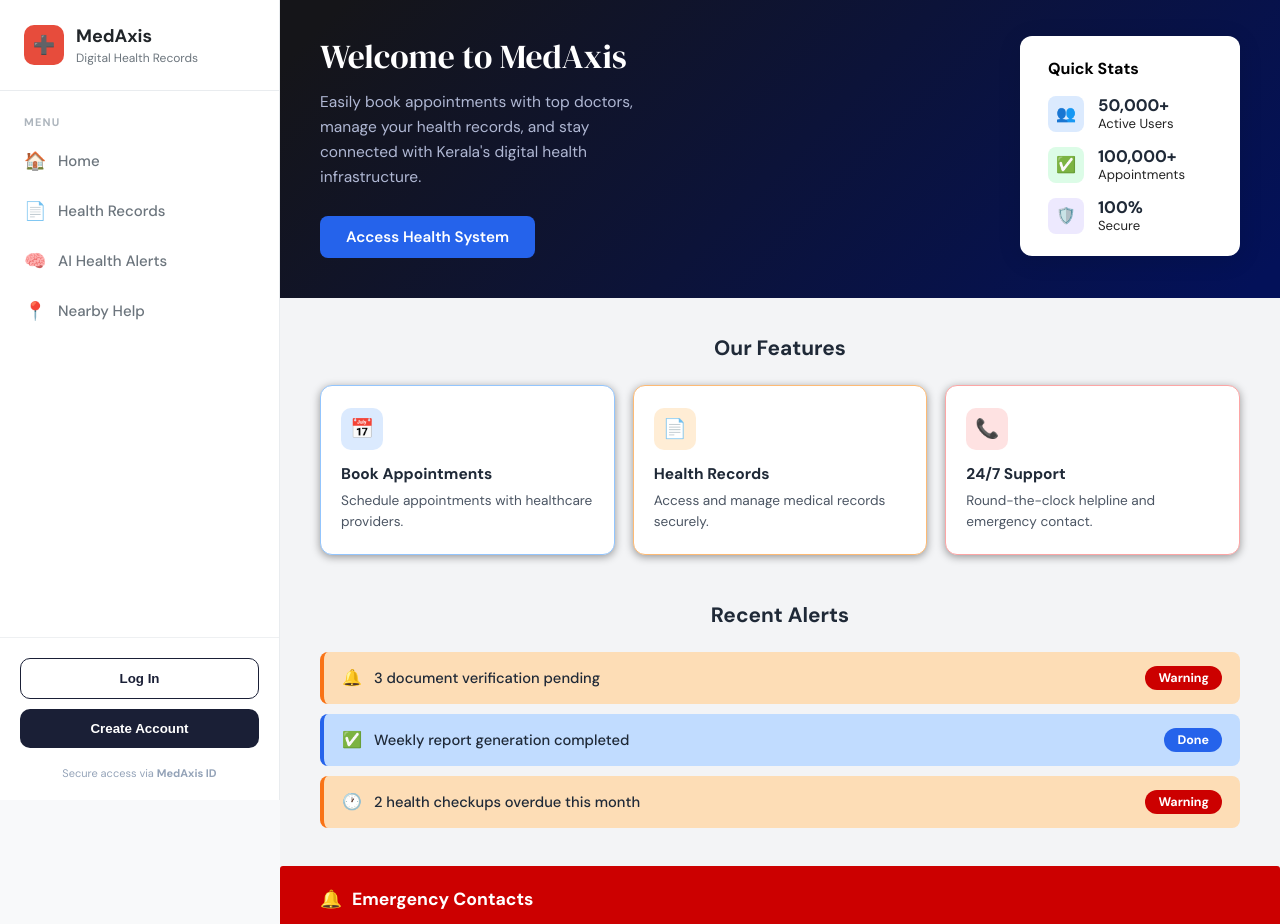
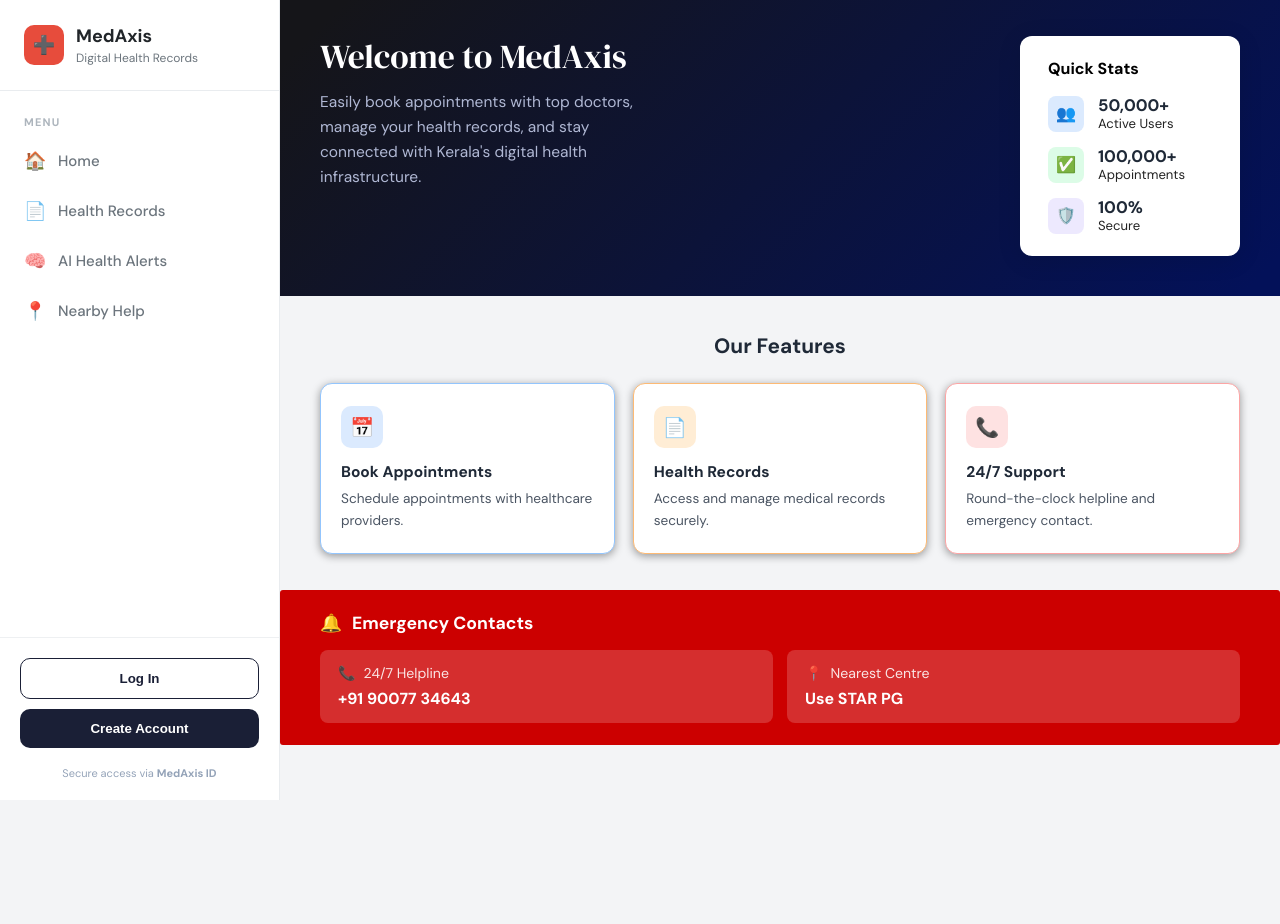
Before and after one commit to Souvik-saha04/neuronex-user, a Next.js app in the folder neuronex_user/: page / in a window 1280 px wide. Shown: the top 924 px of the page. After the commit the page ends 800 px from the top, so only its background shows below. Built offline with nearby package versions, Linux system fonts and the light colour scheme.

Commit message:
other than logos all done

```diff
--- a/neuronex_user/app/page.tsx
+++ b/neuronex_user/app/page.tsx
@@ -72,7 +72,7 @@ export default function MedAxis() {
             records, and stay connected with Kerala's digital health
             infrastructure.
           </p>
-          <button className={styles["btn-primary"]}>Access Health System</button>
+          {/* <button className={styles["btn-primary"]}>Access Health System</button> */}
         </div>
 
         {/* Quick Stats Card */}
@@ -106,7 +106,7 @@ export default function MedAxis() {
       </section>
 
       {/* ── Alerts ── */}
-      <section className={styles["alerts-section"]}>
+      {/* <section className={styles["alerts-section"]}>
         <h3 className={styles["alerts-title"]}>Recent Alerts</h3>
         {alerts.map((a, i) => (
           <div className={`${styles["alert-item"]} ${styles[a.type]}`} key={i}>
@@ -119,7 +119,7 @@ export default function MedAxis() {
             </span>
           </div>
         ))}
-      </section>
+      </section> */}
 
       {/* ── Emergency Contacts ── */}
       <section className={styles["emergency-section"]}>
```
